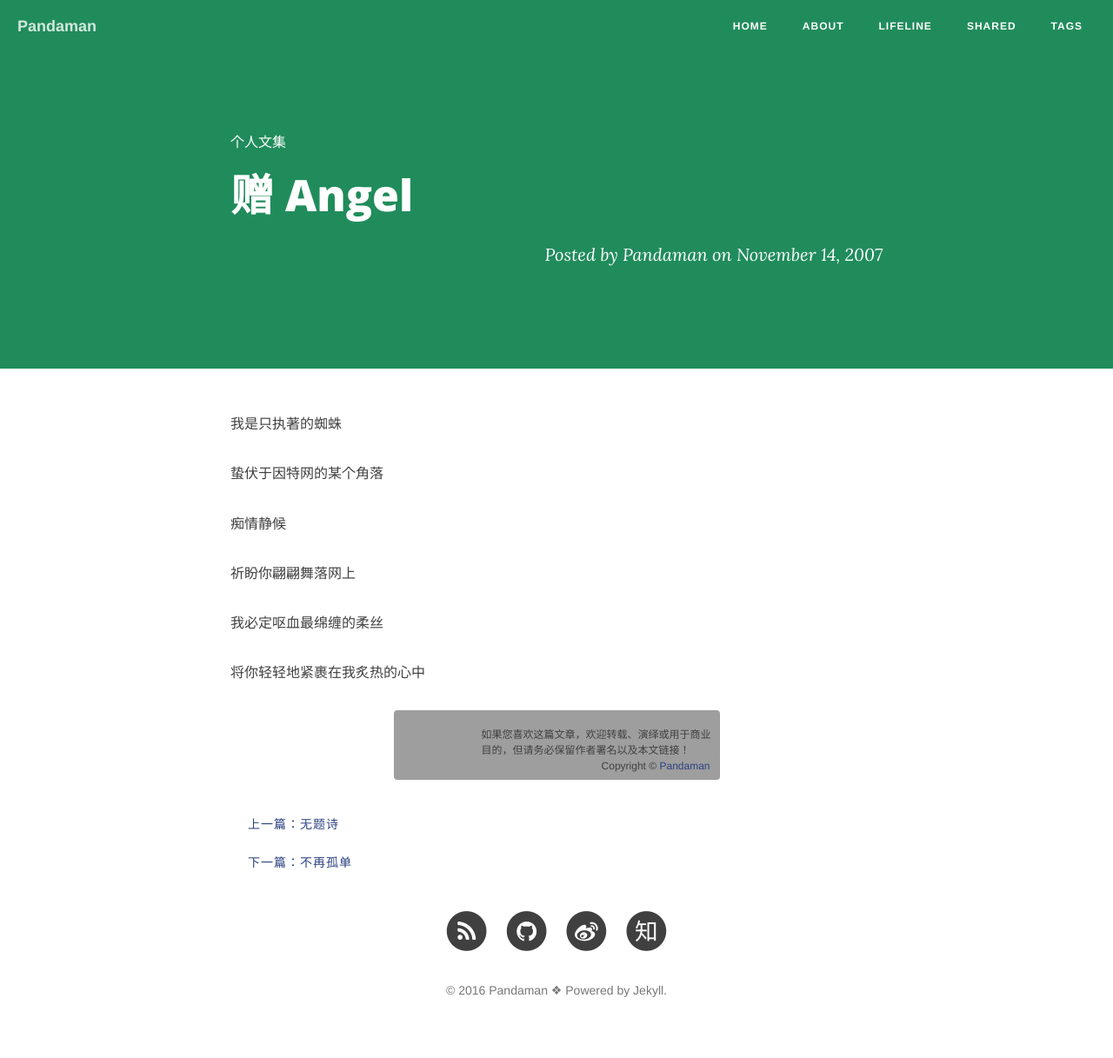
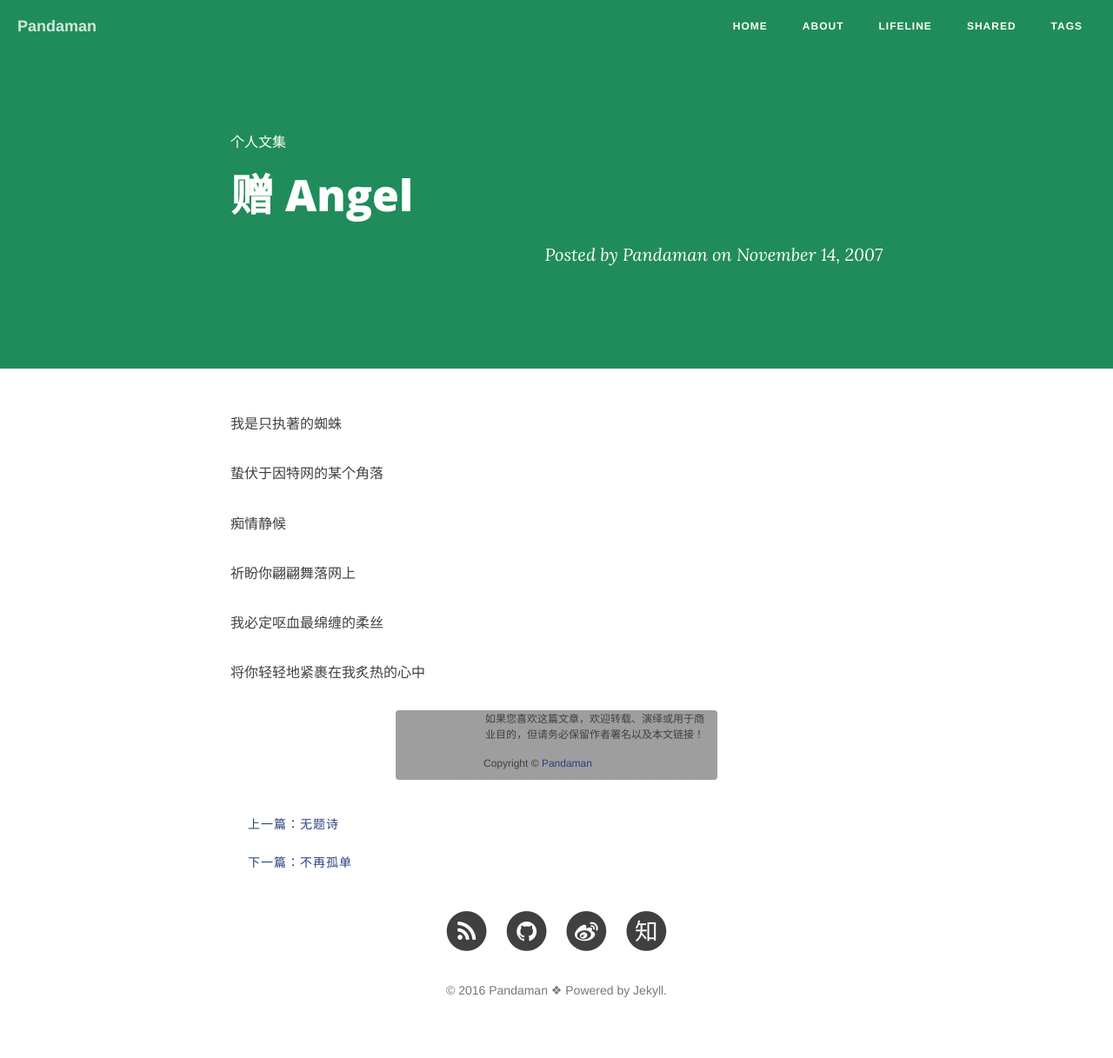
Before and after one commit to ceares/ceares.github.io, a Jekyll site: the page built from _posts/articles/2007-11-14-Angel.md, in a window 1280 px wide. Shown: the whole page at 87% size. Built offline with Jekyll 4.4.1, drawn with Linux system fonts in a browser that asks for light colours; nearby versions of some CDN libraries; comment, search, counter and statistics services are not loaded; grey boxes are pictures that could not be loaded.

Commit message:
from sp3

```diff
--- a/_layouts/post.html
+++ b/_layouts/post.html
@@ -33,7 +33,7 @@ layout: default
 #MySignature {
 	margin: 30px auto;
 	background: url("http://7xrrbc.com1.z0.glb.clouddn.com/signed.png");
-	width: 50%;
+	width: 370px;
 	border: dotted 1px #999;
 	font-size: 12px;
 	line-height: 150%;
@@ -59,9 +59,10 @@ layout: default
                 	{{ content }}
 
 <div id="MySignature" style="display: block;">
-<a href="https://github.com/ceares"><img src="http://7xrrbc.com1.z0.glb.clouddn.com/Pandaman.jpg"></a><br/>
-如果您喜欢这篇文章，欢迎转载、演绎或用于商业目的，但请务必保留作者署名以及本文链接！<br/>
-<div style="text-align:right;padding-right:10px;">Copyright&nbsp;©&nbsp;<a href="http://blog.zhaohengbo.com/about">Pandaman</a></div></div>
+<a href="https://github.com/ceares"><img src="http://7xrrbc.com1.z0.glb.clouddn.com/Pandaman.jpg"></a>
+<div style="text-align:right;padding-right:14px;">
+如果您喜欢这篇文章，欢迎转载、演绎或用于商业目的，但请务必保留作者署名以及本文链接！</div>
+<div style="padding-top:15px;padding-right:16px;">Copyright&nbsp;©&nbsp;<a href="http://blog.zhaohengbo.com/about">Pandaman</a></div></div>
 
                 </div>
 
```
